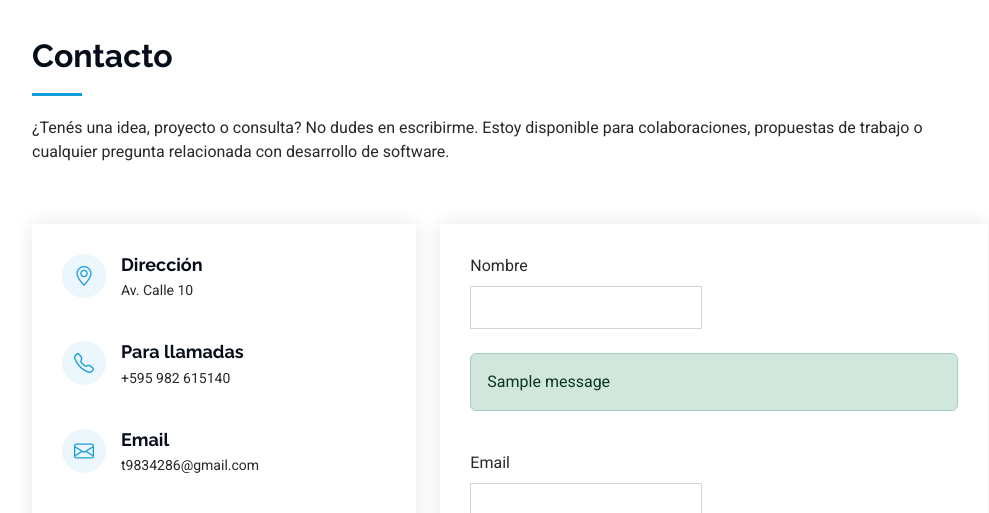
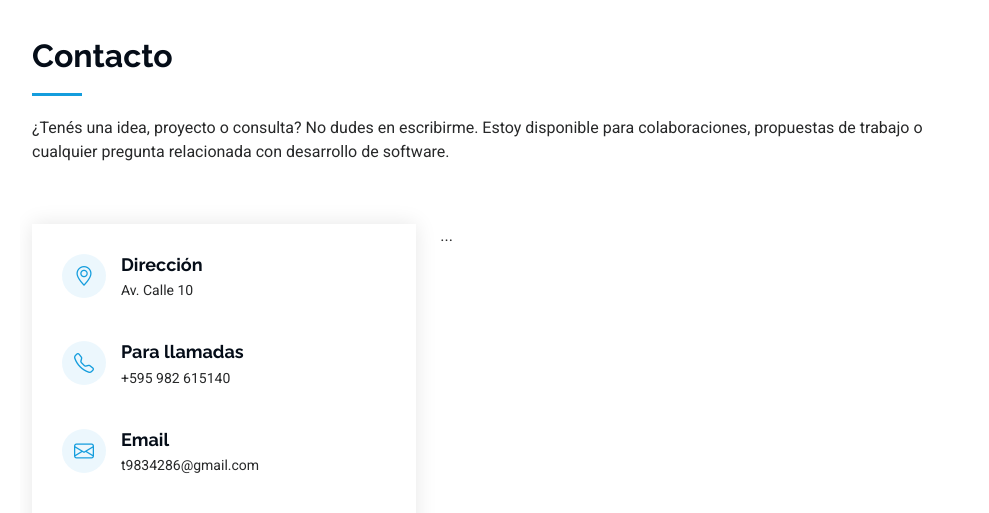
Before and after one commit to Xbox-hash/Xbox_hash, a Django app: template principal/templates/principal/index.html in a window 1280 px wide. Shown: the part 4705-5218 px from the top of the page, without its empty margins (280-1269 px from the left). Run offline with Django 5.2, Linux system fonts and the light colour scheme; the template is opened without the code that fills it: most values are stand-ins (such as "Sample title", 1, 10 or a date in 2020); one stand-in notice (Sample message) is shown; parts of the project's set-up code (start-up, migrations or seed data) failed here and were passed over; some libraries are stand-ins or nearby versions.

Commit message:
quitado parte del email

```diff
--- a/principal/templates/principal/email_template.html
+++ /dev/null
@@ -1,5 +0,0 @@
-{{nombre}}
-
-{{mensaje}}
-
-{{email}}
--- a/principal/templates/principal/index.html
+++ b/principal/templates/principal/index.html
@@ -433,7 +433,6 @@
  <!-- Contact Section -->
 <section id="contact" class="contact section">
 
-    <!-- Section Title -->
   <div class="container section-title" data-aos="fade-up">
     <h2>Contacto</h2>
     <p>¿Tenés una idea, proyecto o consulta? No dudes en escribirme. Estoy disponible para colaboraciones, propuestas
@@ -441,12 +440,12 @@
   </div><!-- End Section Title -->
 
   <div class="container" data-aos="fade-up" data-aos-delay="100">
-
     <div class="row gy-4">
 
       <div class="col-lg-5">
+        <div class="info-wrap">
 
-          <div class="info-wrap">
+          <!-- Dirección -->
           <div class="info-item d-flex" data-aos="fade-up" data-aos-delay="200">
             <i class="bi bi-geo-alt flex-shrink-0"></i>
             <div>
@@ -455,6 +454,7 @@
             </div>
           </div><!-- End Info Item -->
 
+          <!-- Teléfono -->
           <div class="info-item d-flex" data-aos="fade-up" data-aos-delay="300">
             <i class="bi bi-telephone flex-shrink-0"></i>
             <div>
@@ -463,6 +463,7 @@
             </div>
           </div><!-- End Info Item -->
 
+          <!-- Email -->
           <div class="info-item d-flex" data-aos="fade-up" data-aos-delay="400">
             <i class="bi bi-envelope flex-shrink-0"></i>
             <div>
@@ -471,70 +472,33 @@
             </div>
           </div><!-- End Info Item -->
 
-            <iframe
-              src="https://www.google.com/maps/embed?pb=!1m10!1m8!1m3!1d1576.4994563749617!2d-54.31723922063553!3d-24.04952272585278!3m2!1i1024!2i768!4f13.1!5e1!3m2!1ses-419!2spy!4v1745969461074!5m2!1ses-419!2spy"
-              width="600" height="450" style="border:0;" allowfullscreen="" loading="lazy"
-              referrerpolicy="no-referrer-when-downgrade"></iframe>
+          <!-- CV -->
+          <div class="info-item d-flex" data-aos="fade-up" data-aos-delay="500">
+            <i class="bi bi-file-earmark-text flex-shrink-0"></i>
+            <div>
+              <h3>Currículum Vitae</h3>
+              <p>
+                <a href="{% static 'docs/CV_NelsonParra_ES.pdf' %}" class="btn btn-outline-primary btn-sm" download>
+                  Descargar CV (Español)
+                </a>
+                <a href="{% static 'docs/CV_NelsonParra_PT.pdf' %}" class="btn btn-outline-success btn-sm ms-2" download>
+                  Baixar CV (Português)
+                </a>
+              </p>
+            </div>
+          </div><!-- End Info Item -->
+
         </div>
       </div>
 
       <div class="col-lg-7">
-
-
-          <form action="{% url 'contacto' %}" method="post" class="php-email-form" data-aos="fade-up"
-            data-aos-delay="200">
-            {% csrf_token %}
-            <div class="row gy-4">
-
-              <div class="col-md-6">
-                <label for="name-field" class="pb-2">Nombre</label>
-                <input type="text" name="nombre" id="name-field" class="form-control" required="">
-              </div>
-
-              <!-- Mostrar los mensajes de Django aquí -->
-              {% if messages %}
-              <div class="col-md-12">
-                {% for message in messages %}
-                <div class="alert alert-{{ message.tags }}" role="alert">
-                  {{ message }}
-                </div>
-                {% endfor %}
-              </div>
-              {% endif %}
-
-              <div class="col-md-6">
-                <label for="email-field" class="pb-2">Email</label>
-                <input type="email" class="form-control" name="email" id="email-field" required="">
-              </div>
-
-              <div class="col-md-12">
-                <label for="subject-field" class="pb-2">Asunto</label>
-                <input type="text" class="form-control" name="asunto" id="subject-field" required="">
-              </div>
-
-              <div class="col-md-12">
-                <label for="message-field" class="pb-2">Mensaje</label>
-                <textarea class="form-control" name="mensaje" rows="10" id="message-field" required=""></textarea>
-              </div>
-
-              <div class="col-md-12 text-center">
-                <div class="loading">Cargando</div>
-                <div class="error-message">Hubo un error al enviar el mensaje</div>
-                <div class="sent-message">Su mensaje ha sido enviado. Muchas gracias!</div>
-
-                <button type="submit">Enviar Correo</button>
+        <!-- Aquí quedaría tu formulario de contacto -->
+        ...
       </div>
 
     </div>
-          </form>
-
-
-
-        </div><!-- End Contact Form -->
-
-      </div>
-
   </div>
 
 </section><!-- /Contact Section -->
+
   {% endblock contenido %}
```
Also changed, not shown: principal/views.py (+0 -29 lines). Lines whose indentation alone changed are shown as unchanged.
